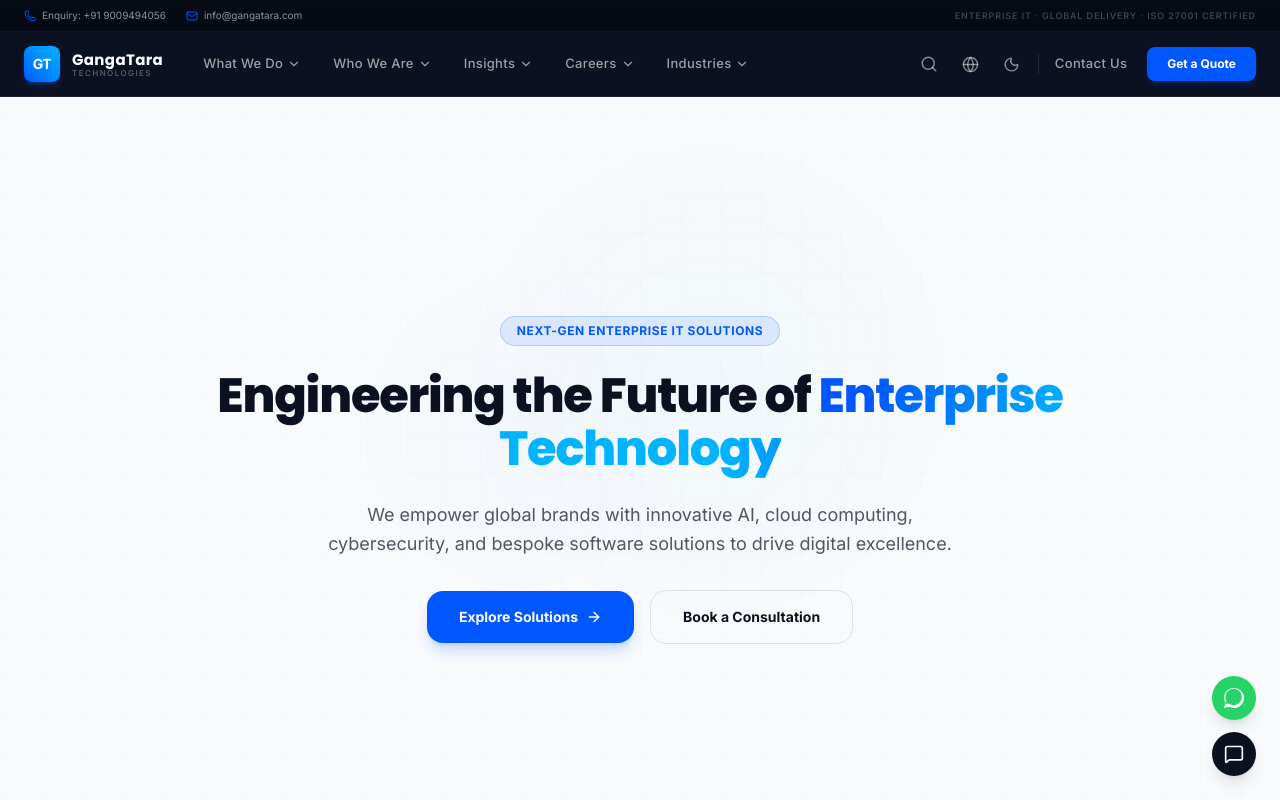
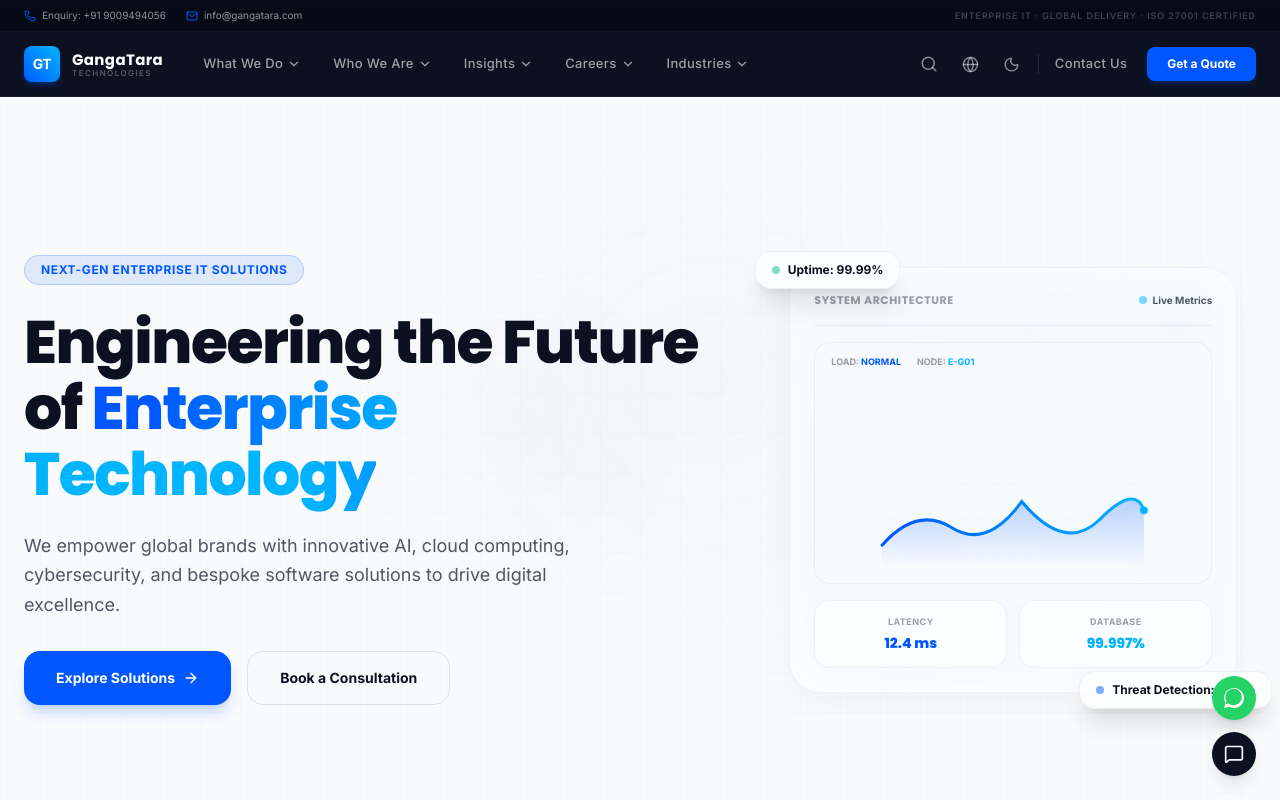
Before and after one commit to Ombaviskar2025/GangaTara-Technologies, a Next.js app: page / in a window 1280 px wide. Shown: the top 800 px of the page. Built offline with nearby package versions, Linux system fonts and the light colour scheme.

Commit message:
Revert Hero to 2-column layout and replace logos with premium performance dashboard

```diff
--- a/src/components/sections/Hero.tsx
+++ b/src/components/sections/Hero.tsx
@@ -2,7 +2,7 @@
 
 import React from 'react';
 import { motion } from 'framer-motion';
-import { ArrowRight, Terminal, Cpu, Cloud, Globe, CpuIcon, ShieldAlert } from 'lucide-react';
+import { ArrowRight } from 'lucide-react';
 import Link from 'next/link';
 import { useLanguage } from '@/context/LanguageContext';
 import { useContactModal } from '@/context/ContactModalContext';
@@ -12,15 +12,17 @@ export const Hero: React.FC = () => {
   const { openModal } = useContactModal();
 
   return (
-    <section className="relative min-h-screen flex items-center justify-center pt-24 overflow-hidden bg-light dark:bg-dark">
+    <section className="relative min-h-screen flex items-center pt-24 overflow-hidden bg-light dark:bg-dark">
       {/* 1. Animated background particles / glow */}
       <div className="absolute inset-0 grid-bg opacity-40 z-0" />
       <div className="absolute top-1/4 left-1/4 w-[400px] h-[400px] rounded-full radial-glow-blue animate-pulse-slow z-0" />
       <div className="absolute bottom-1/4 right-1/4 w-[500px] h-[500px] rounded-full radial-glow-cyan animate-pulse-slow z-0" style={{ animationDelay: '2s' }} />
 
       {/* 2. Core Content */}
-      <div className="max-w-7xl mx-auto px-6 relative z-10 w-full flex flex-col items-center justify-center text-center">
+      <div className="max-w-7xl mx-auto px-6 relative z-10 w-full grid grid-cols-1 lg:grid-cols-12 gap-12 items-center">
 
+        {/* Left Column: Text Area */}
+        <div className="lg:col-span-7 flex flex-col items-start text-left">
           {/* Badge */}
           <motion.div
             initial={{ opacity: 0, y: 15 }}
@@ -36,7 +38,7 @@ export const Hero: React.FC = () => {
             initial={{ opacity: 0, y: 20 }}
             animate={{ opacity: 1, y: 0 }}
             transition={{ duration: 0.7, delay: 0.1 }}
-          className="text-4xl sm:text-5xl md:text-6.5xl font-poppins font-extrabold tracking-tight leading-[1.1] text-dark dark:text-light mb-6 max-w-4xl"
+            className="text-4xl sm:text-5xl md:text-6xl font-poppins font-extrabold tracking-tight leading-[1.1] text-dark dark:text-light mb-6"
           >
             {t('hero.title1')}{' '}
             <span className="text-shimmer bg-gradient-to-r from-primary to-secondary">
@@ -49,7 +51,7 @@ export const Hero: React.FC = () => {
             initial={{ opacity: 0, y: 20 }}
             animate={{ opacity: 1, y: 0 }}
             transition={{ duration: 0.7, delay: 0.2 }}
-          className="text-base sm:text-lg text-dark/70 dark:text-light/75 leading-relaxed mb-8 max-w-2xl"
+            className="text-base sm:text-lg text-dark/70 dark:text-light/75 leading-relaxed mb-8 max-w-xl"
           >
             {t('hero.subtitle')}
           </motion.p>
@@ -59,7 +61,7 @@ export const Hero: React.FC = () => {
             initial={{ opacity: 0, y: 20 }}
             animate={{ opacity: 1, y: 0 }}
             transition={{ duration: 0.7, delay: 0.3 }}
-          className="flex flex-col sm:flex-row gap-4 justify-center items-center w-full sm:w-auto"
+            className="flex flex-col sm:flex-row gap-4 w-full sm:w-auto"
           >
             <Link
               href="/services"
@@ -76,6 +78,120 @@ export const Hero: React.FC = () => {
             </button>
           </motion.div>
         </div>
+
+        {/* Right Column: Abstract Dashboard/Graphic */}
+        <div className="lg:col-span-5 flex justify-center relative">
+
+          {/* Floating Uptime Badge */}
+          <motion.div
+            initial={{ opacity: 0, x: -20 }}
+            animate={{ opacity: 1, x: 0 }}
+            transition={{ duration: 0.8, delay: 0.5 }}
+            className="absolute -top-4 -left-4 px-4 py-2.5 rounded-2xl bg-white/70 border border-black/5 dark:bg-dark/60 dark:border-white/5 shadow-xl backdrop-blur-md z-20 flex items-center gap-2 text-[10px] sm:text-xs font-bold text-dark dark:text-light"
+          >
+            <span className="w-2 h-2 rounded-full bg-success animate-pulse" />
+            <span>Uptime: 99.99%</span>
+          </motion.div>
+
+          {/* Floating Security Badge */}
+          <motion.div
+            initial={{ opacity: 0, x: 20 }}
+            animate={{ opacity: 1, x: 0 }}
+            transition={{ duration: 0.8, delay: 0.7 }}
+            className="absolute -bottom-4 -right-4 px-4 py-2.5 rounded-2xl bg-white/70 border border-black/5 dark:bg-dark/60 dark:border-white/5 shadow-xl backdrop-blur-md z-20 flex items-center gap-2 text-[10px] sm:text-xs font-bold text-dark dark:text-light"
+          >
+            <span className="w-2 h-2 rounded-full bg-primary animate-pulse" />
+            <span>Threat Detection: Active</span>
+          </motion.div>
+
+          {/* Main Dashboard Card */}
+          <motion.div
+            initial={{ opacity: 0, scale: 0.95 }}
+            animate={{ opacity: 1, scale: 1 }}
+            transition={{ duration: 0.8, delay: 0.3 }}
+            className="relative w-full max-w-md aspect-[4/3.8] rounded-[32px] overflow-hidden glass-card flex flex-col p-6 border border-light/20 dark:border-white/5 shadow-2xl bg-slate-900/5 dark:bg-slate-900/20"
+          >
+            {/* Ambient inner glow */}
+            <div className="absolute inset-0 bg-gradient-to-tr from-primary/5 to-secondary/10 rounded-[32px] blur-xl opacity-55 pointer-events-none" />
+
+            {/* Header */}
+            <div className="flex items-center justify-between border-b border-dark/5 dark:border-white/5 pb-4 mb-4 relative z-10">
+              <div className="flex items-center gap-2">
+                <span className="text-[10px] sm:text-[11px] uppercase tracking-wider text-dark/40 dark:text-light/40 font-bold font-poppins">
+                  System Architecture
+                </span>
+              </div>
+              <div className="flex items-center gap-1.5">
+                <div className="w-2 h-2 rounded-full bg-secondary animate-pulse" />
+                <span className="text-[10px] font-bold text-dark/70 dark:text-light/50 font-inter">Live Metrics</span>
+              </div>
+            </div>
+
+            {/* Chart Area */}
+            <div className="flex-1 w-full bg-light/35 dark:bg-dark/30 rounded-2xl p-4 border border-dark/5 dark:border-white/5 mb-4 relative overflow-hidden z-10 flex flex-col justify-end">
+              <div className="absolute top-3 left-4 flex gap-4 text-[9px] font-bold text-dark/40 dark:text-light/40 uppercase">
+                <div>Load: <span className="text-primary">Normal</span></div>
+                <div>Node: <span className="text-secondary">E-G01</span></div>
+              </div>
+
+              {/* Chart SVG */}
+              <svg viewBox="0 0 300 110" className="w-full h-24 text-primary overflow-visible">
+                <defs>
+                  <linearGradient id="area-grad" x1="0" y1="0" x2="0" y2="1">
+                    <stop offset="0%" stopColor="var(--color-primary)" stopOpacity="0.25"/>
+                    <stop offset="100%" stopColor="var(--color-primary)" stopOpacity="0"/>
+                  </linearGradient>
+                  <linearGradient id="line-grad" x1="0" y1="0" x2="1" y2="0">
+                    <stop offset="0%" stopColor="var(--color-primary)"/>
+                    <stop offset="100%" stopColor="var(--color-secondary)"/>
+                  </linearGradient>
+                </defs>
+                {/* Grid lines */}
+                <line x1="0" y1="15" x2="300" y2="15" stroke="rgba(120,120,120,0.06)" strokeDasharray="3 3"/>
+                <line x1="0" y1="55" x2="300" y2="55" stroke="rgba(120,120,120,0.06)" strokeDasharray="3 3"/>
+                <line x1="0" y1="95" x2="300" y2="95" stroke="rgba(120,120,120,0.06)" strokeDasharray="3 3"/>
+                {/* Area fill under curve */}
+                <path d="M 0 110 L 0 85 Q 40 40 80 65 T 160 35 Q 210 95 250 55 T 300 45 L 300 110 Z" fill="url(#area-grad)"/>
+                {/* The line */}
+                <motion.path
+                  d="M 0 85 Q 40 40 80 65 T 160 35 Q 210 95 250 55 T 300 45"
+                  fill="none"
+                  stroke="url(#line-grad)"
+                  strokeWidth="3.5"
+                  strokeLinecap="round"
+                  initial={{ pathLength: 0 }}
+                  animate={{ pathLength: 1 }}
+                  transition={{ duration: 1.5, ease: 'easeInOut' }}
+                />
+                {/* End pulsing dot */}
+                <circle cx="300" cy="45" r="4.5" className="fill-secondary animate-ping"/>
+                <circle cx="300" cy="45" r="4.5" className="fill-secondary"/>
+              </svg>
+            </div>
+
+            {/* Performance Stats */}
+            <div className="grid grid-cols-2 gap-3 relative z-10">
+              <div className="p-3.5 rounded-2xl bg-white/60 dark:bg-white/3 border border-dark/5 dark:border-white/5 text-center flex flex-col">
+                <span className="text-[9px] uppercase tracking-wider text-dark/40 dark:text-light/35 font-bold mb-1">
+                  Latency
+                </span>
+                <span className="text-xs sm:text-sm font-extrabold text-primary font-poppins">
+                  12.4 ms
+                </span>
+              </div>
+              <div className="p-3.5 rounded-2xl bg-white/60 dark:bg-white/3 border border-dark/5 dark:border-white/5 text-center flex flex-col">
+                <span className="text-[9px] uppercase tracking-wider text-dark/40 dark:text-light/35 font-bold mb-1">
+                  Database
+                </span>
+                <span className="text-xs sm:text-sm font-extrabold text-secondary font-poppins">
+                  99.997%
+                </span>
+              </div>
+            </div>
+          </motion.div>
+        </div>
+
+      </div>
     </section>
   );
 };
```
Lines whose indentation alone changed are shown as unchanged.
